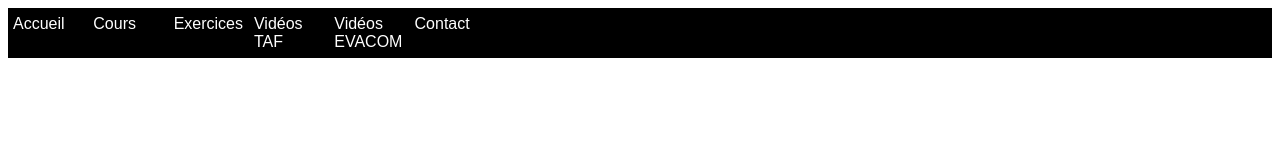
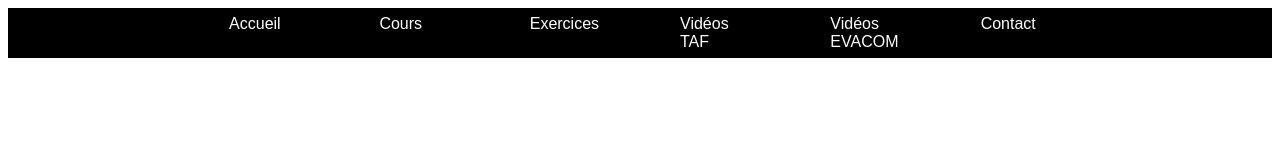
Before and after one commit to lesmaths1200/lesmaths1200.github.io, a plain HTML site: page header.html in a window 1280 px wide. Drawn offline with Linux system fonts and the light colour scheme.

Commit message:
Update header.css

```diff
--- a/header.css
+++ b/header.css
@@ -3,11 +3,11 @@ header {
 	background-color: black;
 	color: white;
 	display: flex;
-	/*justify-content: center; test pour la version mobile*/
+	justify-content: center; /*test pour la version mobile*/
 	align-items: center;
 	font-family: Simplifica, sans-serif;
-	position: relative; /* test pour la version mobile*/
-	justify-content: space-between; /* test pour la version mobile*/
+	/*position: relative; /* test pour la version mobile*/
+	/*justify-content: space-between; /* test pour la version mobile*/
 
 }
 
@@ -32,12 +32,11 @@ nav a {
 	text-decoration: none;
 }
 
-nav .menu-sup li{
-	align-items: center;
-	justify-content: center;
-	margin: 0 5px;
-}
 
 @media (max-width: 600px) {
-
+	nav .menu-sup li{
+		align-items: center;
+		justify-content: center;
+		margin: 0 5px;
+		}
 }
```
